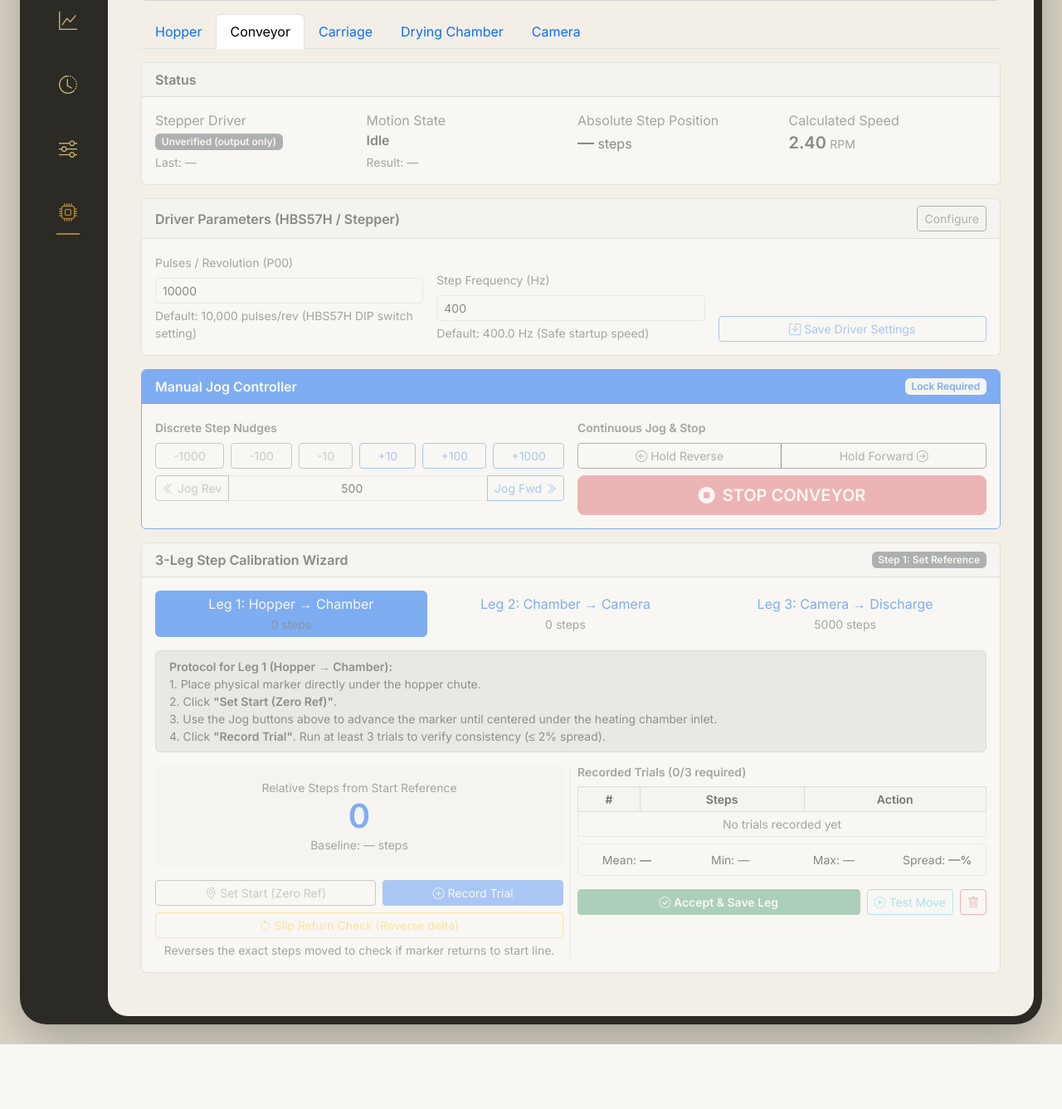
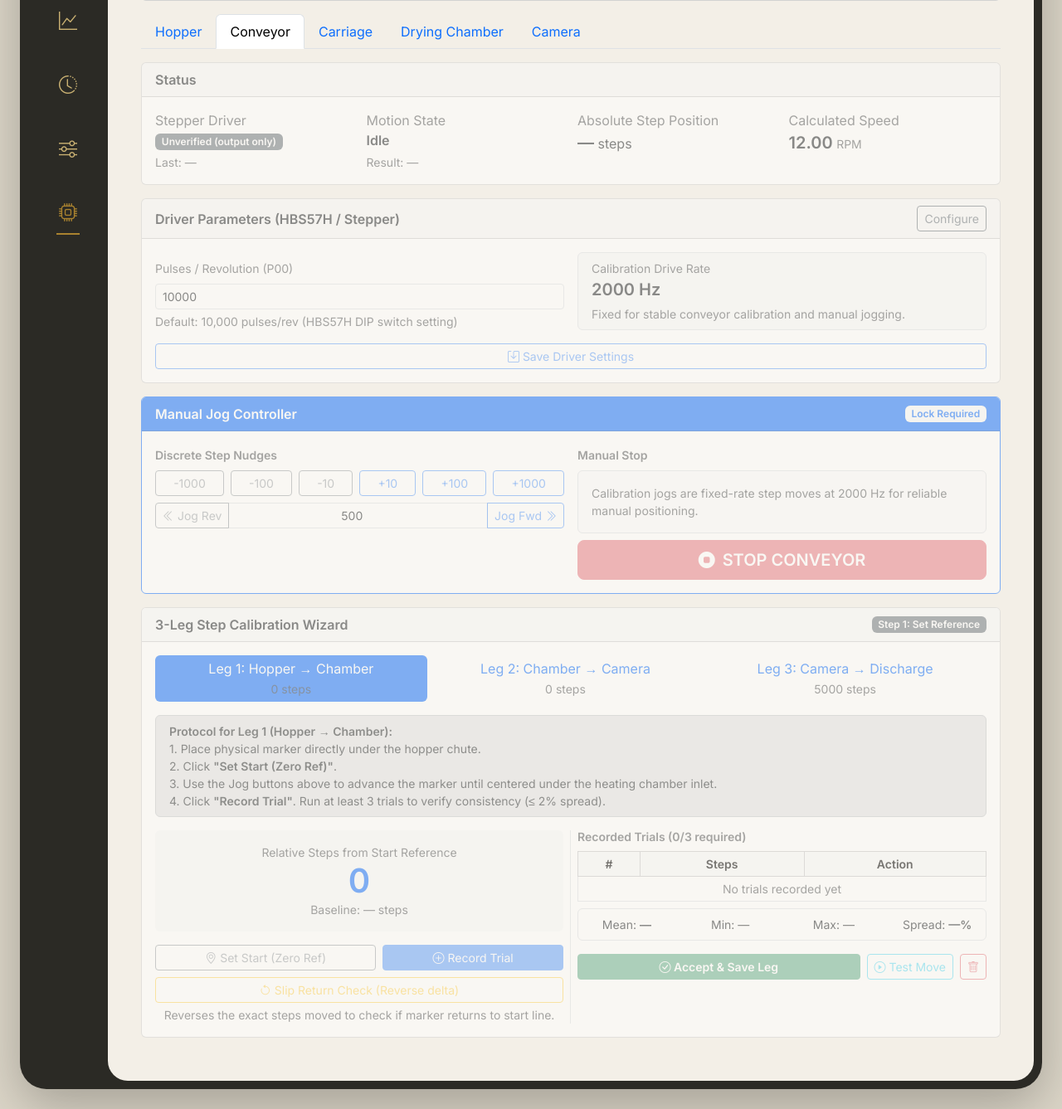
Before and after one commit to Dyle-Amby/CopraHeat_dashboard, a Flask app: page /components in a window 1280 px wide, after a click on "Conveyor". Shown: the part 222-1559 px from the top of the page at 83% size. Before the commit the page ends 1481 px from the top, so only its background shows below. Run offline with Flask 3, Linux system fonts and the light colour scheme; data comes from the database, SQL or seed files in the repository; data that the repository does not hold is empty.

Commit message:
feat(ConveyorControls): Update conveyor frequency to 2000 Hz and remove Hz input handling for stable calibration

```diff
--- a/hardware/db.py
+++ b/hardware/db.py
@@ -85,7 +85,7 @@ DEFAULT_SETTINGS = {
     "hopper_to_chamber_steps": "0",
     "chamber_to_camera_steps": "0",
     "conveyor_p00": "10000",
-    "conveyor_hz": "400.0",
+    "conveyor_hz": "2000.0",
     "conveyor_cal_stale": "0",
     "leg_hopper_to_chamber_meta": "{}",
     "leg_chamber_to_camera_meta": "{}",
--- a/static/js/components.js
+++ b/static/js/components.js
@@ -15,8 +15,6 @@
         const lockRequiredButtons = [
             '#btnSaveDriverConfig',
             '#btnAcknowledgeFresh',
-            '#btnHoldJogRev',
-            '#btnHoldJogFwd',
             '#btnStopConveyor',
             '#btnCustomJogRev',
             '#btnCustomJogFwd',
@@ -75,18 +73,12 @@
         }
     };
 
-    function getConveyorHzInput() {
-        const input = document.getElementById('inputConveyorHz');
-        if (!input) return 400.0;
-        const hz = parseFloat(input.value);
-        return Number.isFinite(hz) && hz > 0 ? hz : 400.0;
-    }
+    const FIXED_CONVEYOR_HZ = 2000.0;
 
-    function sendConveyorJog(steps, forward, hzOverride) {
-        const hz = Number.isFinite(hzOverride) && hzOverride > 0 ? hzOverride : getConveyorHzInput();
+    function sendConveyorJog(steps, forward) {
         return window.CORDS.sendCommand('jog_conveyor', {
             steps: Math.abs(steps),
-            hz,
+            hz: FIXED_CONVEYOR_HZ,
             forward: Boolean(forward)
         });
     }
@@ -126,14 +118,10 @@
 
         // Driver settings and RPM
         const p00 = parseFloat(settings.conveyor_p00 || '10000');
-        const hz = parseFloat(settings.conveyor_hz || '400');
+        const hz = FIXED_CONVEYOR_HZ;
         const rpm = p00 > 0 ? ((hz * 60) / p00).toFixed(2) : '—';
         setText('c-speed-rpm', rpm);
 
-        const hzInput = document.getElementById('inputConveyorHz');
-        if (hzInput && document.activeElement !== hzInput) {
-            hzInput.value = Number.isFinite(hz) && hz > 0 ? hz.toString() : '400';
-        }
         const p00Input = document.getElementById('inputP00');
         if (p00Input && document.activeElement !== p00Input) {
             p00Input.value = Number.isFinite(p00) && p00 > 0 ? String(Math.round(p00)) : '10000';
@@ -458,45 +446,13 @@
             });
         }
 
-        const holdJog = (buttonId, { direction, steps = 200000, hz = null }) => {
-            const button = document.getElementById(buttonId);
-            if (!button) return;
-
-            let isHeld = false;
-
-            const startJog = () => {
-                if (!calibrationLocked || isHeld) return;
-                isHeld = true;
-                sendConveyorJog(steps, direction === 'forward', hz ?? getConveyorHzInput());
-            };
-
-            const stopHold = () => {
-                if (!calibrationLocked || !isHeld) return;
-                isHeld = false;
-                sendCommand('stop_conveyor', {});
-            };
-
-            button.addEventListener('pointerdown', (event) => {
-                if (event) event.preventDefault();
-                startJog();
-            });
-
-            ['pointerup', 'pointerleave', 'pointercancel', 'blur'].forEach(type => {
-                button.addEventListener(type, stopHold);
-            });
-        };
-
-        holdJog('btnHoldJogFwd', { direction: 'forward', steps: 200000 });
-        holdJog('btnHoldJogRev', { direction: 'reverse', steps: 200000 });
         bindCommand('btnStopConveyor', 'stop_conveyor', {});
-
         // Driver settings save
         const btnSaveDriver = document.getElementById('btnSaveDriverConfig');
         if (btnSaveDriver) {
             btnSaveDriver.addEventListener('click', () => {
                 const p00 = parseInt(document.getElementById('inputP00')?.value, 10) || 10000;
-                const hz = parseFloat(document.getElementById('inputConveyorHz')?.value) || 400.0;
-                sendCommand('set_conveyor_p00', { p00, hz });
+                sendCommand('set_conveyor_p00', { p00, hz: FIXED_CONVEYOR_HZ });
             });
         }
 
--- a/templates/components.html
+++ b/templates/components.html
@@ -188,23 +188,24 @@
             </div>
             <div class="card-body collapse show" id="driverConfigBody">
                 <div class="row g-3 align-items-end">
-                    <div class="col-md-4">
+                    <div class="col-md-6">
                         <label class="form-label small text-muted">Pulses / Revolution (P00)</label>
                         <input type="number" class="form-control form-control-sm" id="inputP00" value="10000" min="200"
                             step="100">
                         <div class="form-text small">Default: 10,000 pulses/rev (HBS57H DIP switch setting)</div>
                     </div>
-                    <div class="col-md-4">
-                        <label class="form-label small text-muted">Step Frequency (Hz)</label>
-                        <input type="number" class="form-control form-control-sm" id="inputConveyorHz" value="400"
-                            min="50" max="2000" step="50">
-                        <div class="form-text small">Default: 400.0 Hz (Safe startup speed)</div>
+                    <div class="col-md-6">
+                        <div class="border rounded px-3 py-2 bg-light h-100 d-flex flex-column justify-content-center">
+                            <div class="small text-muted">Calibration Drive Rate</div>
+                            <div class="fw-bold fs-5">2000 Hz</div>
+                            <div class="form-text small">Fixed for stable conveyor calibration and manual jogging.</div>
+                        </div>
                     </div>
-                    <div class="col-md-4">
-                        <button class="btn btn-sm btn-outline-primary w-100" id="btnSaveDriverConfig">
-                            <i class="bi bi-save"></i> Save Driver Settings
-                        </button>
-                    </div>
+                </div>
+                <div class="mt-3">
+                    <button class="btn btn-sm btn-outline-primary w-100" id="btnSaveDriverConfig">
+                        <i class="bi bi-save"></i> Save Driver Settings
+                    </button>
                 </div>
             </div>
         </section>
@@ -238,17 +239,12 @@
                         </div>
                     </div>
 
-                    <!-- Continuous Jog & Stop -->
+                    <!-- Stop Control -->
                     <div class="col-lg-6 d-flex flex-column justify-content-between">
                         <div>
-                            <label class="form-label small text-muted fw-bold">Continuous Jog &amp; Stop</label>
-                            <div class="btn-group w-100 mb-2">
-                                <button class="btn btn-outline-dark btn-sm" id="btnHoldJogRev" type="button">
-                                    <i class="bi bi-arrow-left-circle"></i> Hold Reverse
-                                </button>
-                                <button class="btn btn-outline-dark btn-sm" id="btnHoldJogFwd" type="button">
-                                    Hold Forward <i class="bi bi-arrow-right-circle"></i>
-                                </button>
+                            <label class="form-label small text-muted fw-bold">Manual Stop</label>
+                            <div class="alert alert-light border mb-2 mb-0 small text-muted">
+                                Calibration jogs are fixed-rate step moves at 2000 Hz for reliable manual positioning.
                             </div>
                         </div>
                         <button class="btn btn-danger btn-lg w-100 fw-bold" id="btnStopConveyor">
```
